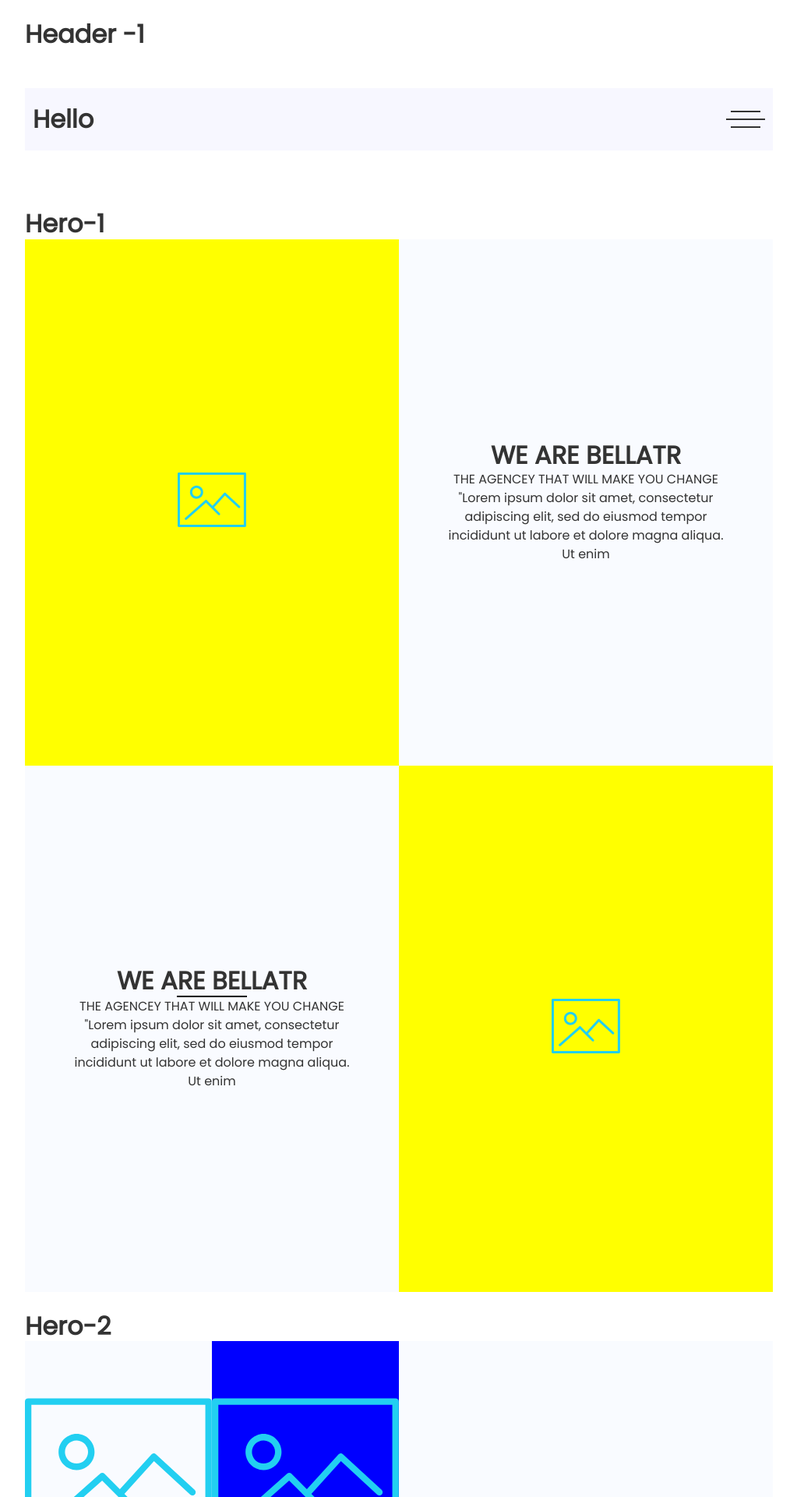
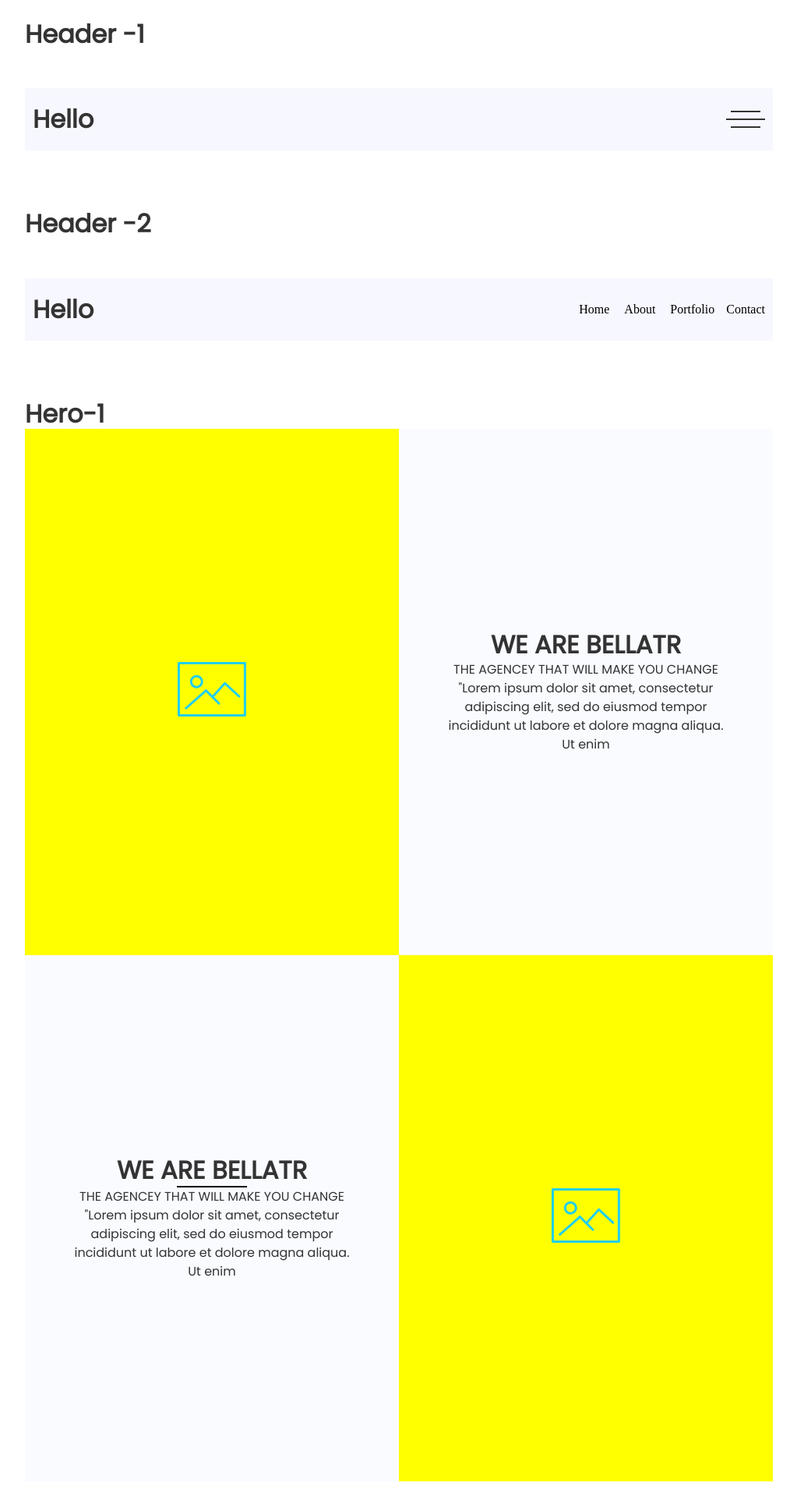
Before and after one commit to Nappolini/Avoova, a Jekyll site: the page built from index.html, in a window 1280 px wide. Shown: the top 1920 px of the page at 78% size, without its empty margins (128-1151 px from the left). Built offline with Jekyll 4.4.1, drawn with Linux system fonts in a browser that asks for light colours.

Commit message:
Added header-2

```diff
--- /dev/null
+++ b/_includes/header-2.html
@@ -0,0 +1 @@
+<div class="header-2"><div class="logo-2 pl-10"><h1 class="logo-h1">Hello</h1></div><nav class="mobile-nav-toggle--2 pr-10"><span> </span></nav><nav class="large-nav"><ul> <li> <a href="#">Home </a><a href="#">About  </a><a href="#">Portfolio</a><a href="#">Contact</a></li></ul></nav></div>
--- a/assets/css/3-includes/header/_header-dir.scss
+++ b/assets/css/3-includes/header/_header-dir.scss
@@ -1,2 +1,3 @@
 
 @import "header-1";
+@import "header-2";
--- a/assets/css/main.css
+++ b/assets/css/main.css
@@ -798,6 +798,103 @@ h1 {
   .mobile-nav li {
     padding-top: 10px; }
 
+h1 {
+  margin: 0px; }
+
+a {
+  text-decoration: none;
+  color: black; }
+
+.header-2 {
+  background-color: #f7f7ff;
+  display: -ms-flexbox;
+  display: flex;
+  height: 80px;
+  margin-top: 50px;
+  margin-bottom: 75px; }
+
+.logo-2 {
+  display: -ms-flexbox;
+  display: flex;
+  -ms-flex-preferred-size: 50%;
+      flex-basis: 50%;
+  -ms-flex-align: center;
+      align-items: center; }
+
+.mobile-nav-toggle--2 {
+  display: -ms-flexbox;
+  display: flex;
+  -ms-flex-pack: end;
+      justify-content: flex-end;
+  -ms-flex-preferred-size: 50%;
+      flex-basis: 50%;
+  -ms-flex-align: center;
+      align-items: center;
+  cursor: pointer; }
+  .mobile-nav-toggle--2 span,
+  .mobile-nav-toggle--2 span:before,
+  .mobile-nav-toggle--2 span:after {
+    content: "";
+    display: block;
+    height: 2px;
+    background-color: #333;
+    position: relative;
+    transition: all ease-in-out; }
+  .mobile-nav-toggle--2 span {
+    width: 50px; }
+  .mobile-nav-toggle--2 span:before {
+    top: 10px;
+    width: 75%;
+    left: 12.5%; }
+  .mobile-nav-toggle--2 span:after {
+    bottom: 12px;
+    width: 75%;
+    left: 12.5%; }
+  .mobile-nav-toggle--2.is-open span {
+    background-color: transparent; }
+  .mobile-nav-toggle--2.is-open span:before,
+  .mobile-nav-toggle--2.is-open span:after {
+    -webkit-transform-origin: center;
+            transform-origin: center;
+    -webkit-transform: rotate(45deg);
+            transform: rotate(45deg);
+    top: 0; }
+  .mobile-nav-toggle--2.is-open span:after {
+    -webkit-transform: rotate(-45deg);
+            transform: rotate(-45deg); }
+
+.mobile-nav {
+  background-color: white;
+  margin: 0;
+  position: absolute;
+  width: 100%;
+  padding: 15px;
+  -webkit-transform: translateY(-100%);
+          transform: translateY(-100%);
+  -webkit-transform: all 0.3s ease-in-out;
+          transform: all 0.3s ease-in-out; }
+  .mobile-nav li {
+    padding-top: 10px; }
+
+.large-nav {
+  display: none; }
+
+@media (min-width: 800px) {
+  .mobile-nav-toggle--2 {
+    display: none; }
+  .large-nav {
+    display: -ms-flexbox;
+    display: flex;
+    width: 50%;
+    -ms-flex-pack: end;
+        justify-content: flex-end;
+    padding-right: 10px; }
+    .large-nav ul {
+      -ms-flex-item-align: center;
+          align-self: center; }
+    .large-nav a {
+      padding-left: 15px; } }
+
 p {
   margin: 0px; }
 
--- a/index.html
+++ b/index.html
@@ -9,6 +9,10 @@ title: Pattern Library
              {% include header-1.html %}
         </section>
 
+        <section>
+            <h1>Header -2  </h1>
+             {% include header-2.html %}
+        </section>
 
         <section>
             <h1>Hero-1</h1>
```
Also changed, not shown: _pugfiles/header-2.pug (added, +13 -0 lines), assets/css/3-includes/header/_header-2.scss (added, +113 -0 lines), 2 other files.
